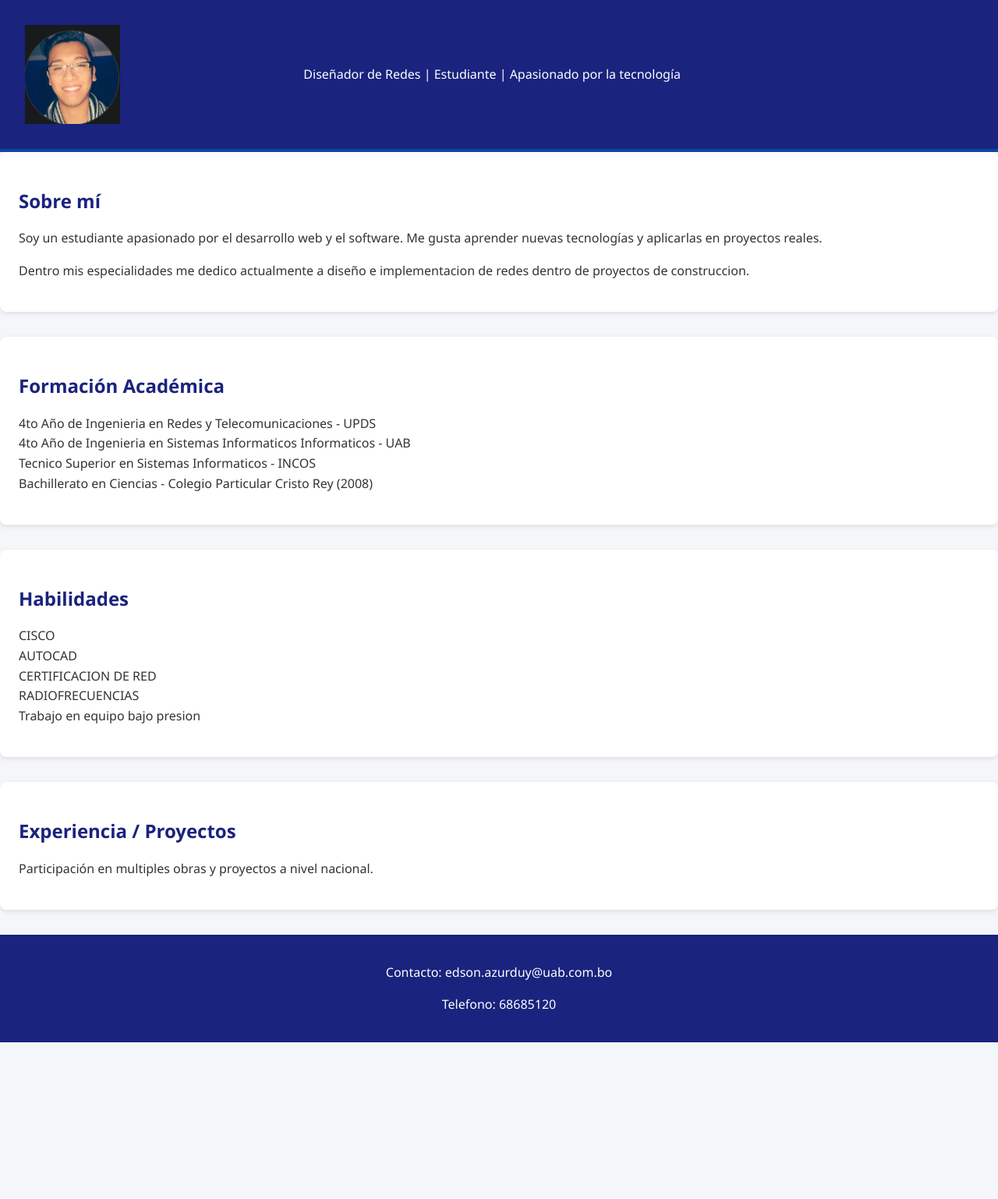
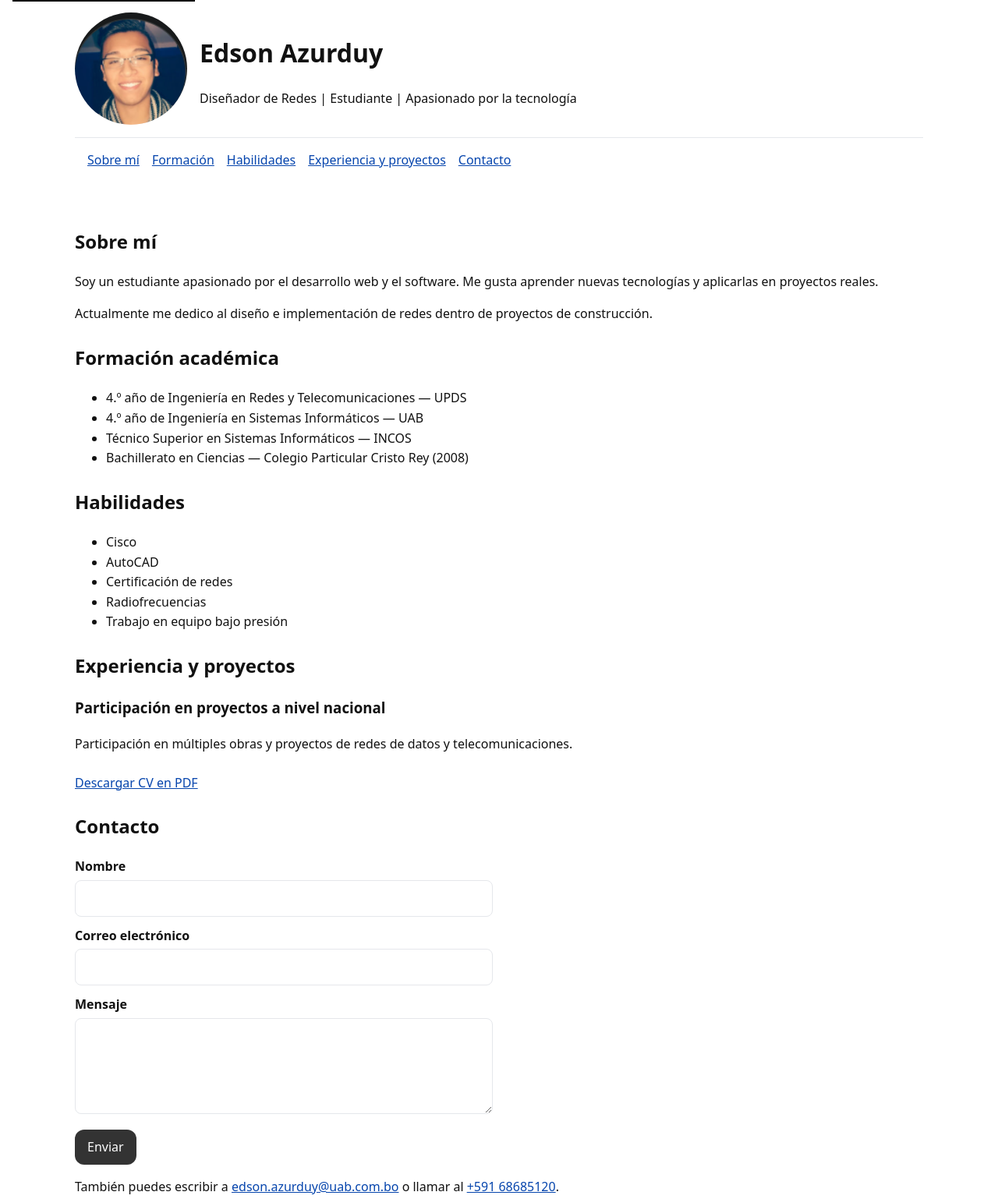
Before and after one commit to EdsonA8911/practicaSEVEN, a plain HTML site: page index.html in a window 1280 px wide. Shown: the top 1538 px of the page at 78% size. Before the commit the page ends 1337 px from the top, so only its background shows below. Drawn offline with Linux system fonts and the light colour scheme.

Commit message:
aCTUALIZACION DE HTML Y CSS

```diff
--- a/index.html
+++ b/index.html
@@ -1,53 +1,120 @@
 <!DOCTYPE html>
 <html lang="es">
 <head>
-    <meta charset="UTF-8">
-    <meta name="viewport" content="width=device-width, initial-scale=1.0">
-    <title>Currículum de Edson</title>
+  <meta charset="utf-8">
+  <meta name="viewport" content="width=device-width, initial-scale=1">
+  <title>Edson Azurduy | Currículum y Portafolio</title>
+  <meta name="description" content="Portafolio y currículum de Edson Azurduy, diseñador de redes y estudiante. Experiencia, formación, habilidades y proyectos. Contacto y enlaces a redes.">
   <link rel="stylesheet" href="style.css">
+  <script type="application/ld+json">
+  {
+    "@context": "https://schema.org",
+    "@type": "Person",
+    "name": "Edson Azurduy",
+    "jobTitle": "Diseñador de redes",
+    "description": "Diseñador de redes y estudiante de ingeniería. Experiencia en proyectos de construcción, radiofrecuencias y certificación de redes.",
+    "image": "img/perfil.png",
+    "email": "mailto:edson.azurduy@uab.com.bo",
+    "telephone": "+59168685120",
+    "url": "https://tu-dominio-o-github-pages.com/"
+  }
+  </script>
 </head>
 <body>
+  <!-- Skip link -->
+  <a class="skip-link" href="#contenido">Saltar al contenido principal</a>
+
   <header>
-        <img src="img/perfil.png" alt="Foto de perfil">
+    <div class="hero">
+      <img src="img/perfil.png"
+           alt="Foto de perfil de Edson Azurduy"
+           width="144" height="144"
+           loading="lazy" decoding="async">
+      <div>
         <h1>Edson Azurduy</h1>
         <p>Diseñador de Redes | Estudiante | Apasionado por la tecnología</p>
+      </div>
+    </div>
+
+    <nav aria-label="Secciones del sitio">
+      <ul>
+        <li><a href="#sobre-mi">Sobre mí</a></li>
+        <li><a href="#formacion">Formación</a></li>
+        <li><a href="#habilidades">Habilidades</a></li>
+        <li><a href="#experiencia">Experiencia y proyectos</a></li>
+        <li><a href="#contacto">Contacto</a></li>
+      </ul>
+    </nav>
   </header>
 
-    <section id="sobre-mi">
-        <h2>Sobre mí</h2>
+  <main id="contenido" tabindex="-1">
+    <section id="sobre-mi" aria-labelledby="sobre-mi-titulo">
+      <h2 id="sobre-mi-titulo">Sobre mí</h2>
       <p>Soy un estudiante apasionado por el desarrollo web y el software. Me gusta aprender nuevas tecnologías y aplicarlas en proyectos reales.</p>
-        <p>Dentro mis especialidades me dedico actualmente a diseño e implementacion de redes dentro de proyectos de construccion.</p>
+      <p>Actualmente me dedico al diseño e implementación de redes dentro de proyectos de construcción.</p>
     </section>
 
-    <section id="formacion">
-        <h2>Formación Académica</h2>
+    <section id="formacion" aria-labelledby="formacion-titulo">
+      <h2 id="formacion-titulo">Formación académica</h2>
       <ul>
-            <li>4to Año de Ingenieria en Redes y Telecomunicaciones - UPDS</li>
-            <li>4to Año de Ingenieria en Sistemas Informaticos Informaticos - UAB</li>
-            <li>Tecnico Superior en Sistemas Informaticos - INCOS</li>
-            <li>Bachillerato en Ciencias - Colegio Particular Cristo Rey (2008)</li>
+        <li>4.º año de Ingeniería en Redes y Telecomunicaciones — UPDS</li>
+        <li>4.º año de Ingeniería en Sistemas Informáticos — UAB</li>
+        <li>Técnico Superior en Sistemas Informáticos — INCOS</li>
+        <li>Bachillerato en Ciencias — Colegio Particular Cristo Rey (2008)</li>
       </ul>
     </section>
 
-    <section id="habilidades">
-        <h2>Habilidades</h2>
+    <section id="habilidades" aria-labelledby="habilidades-titulo">
+      <h2 id="habilidades-titulo">Habilidades</h2>
       <ul>
-            <li>CISCO</li>
-            <li>AUTOCAD</li>
-            <li>CERTIFICACION DE RED</li>
-            <li>RADIOFRECUENCIAS</li>
-            <li>Trabajo en equipo bajo presion</li>
+        <li>Cisco</li>
+        <li>AutoCAD</li>
+        <li>Certificación de redes</li>
+        <li>Radiofrecuencias</li>
+        <li>Trabajo en equipo bajo presión</li>
       </ul>
     </section>
 
-    <section id="experiencia">
-        <h2>Experiencia / Proyectos</h2>
-        <p>Participación en multiples obras y proyectos a nivel nacional.</p>
+    <section id="experiencia" aria-labelledby="experiencia-titulo">
+      <h2 id="experiencia-titulo">Experiencia y proyectos</h2>
+      <article aria-labelledby="exp-general">
+        <h3 id="exp-general">Participación en proyectos a nivel nacional</h3>
+        <p>Participación en múltiples obras y proyectos de redes de datos y telecomunicaciones.</p>
+      </article>
     </section>
 
+    <aside aria-label="Información adicional">
+      <h2 class="visually-hidden">Información adicional</h2>
+      <p><a href="docs/cv-edson-azurduy.pdf">Descargar CV en PDF</a></p>
+    </aside>
+
+    <section id="contacto" aria-labelledby="contacto-titulo">
+      <h2 id="contacto-titulo">Contacto</h2>
+      <form action="#" method="post">
+        <div class="field">
+          <label for="nombre">Nombre</label>
+          <input id="nombre" name="nombre" type="text" autocomplete="name" required>
+        </div>
+        <div class="field">
+          <label for="correo">Correo electrónico</label>
+          <input id="correo" name="correo" type="email" autocomplete="email" required>
+        </div>
+        <div class="field">
+          <label for="mensaje">Mensaje</label>
+          <textarea id="mensaje" name="mensaje" rows="4"></textarea>
+        </div>
+        <button type="submit">Enviar</button>
+      </form>
+      <p>También puedes escribir a <a href="mailto:edson.azurduy@uab.com.bo">edson.azurduy@uab.com.bo</a> o llamar al <a href="tel:+59168685120">+591 68685120</a>.</p>
+    </section>
+  </main>
+
   <footer>
-        <p>Contacto: edson.azurduy@uab.com.bo</p>
-        <p>Telefono: 68685120</p>
+    <h2 class="visually-hidden">Pie de página</h2>
+    <address>
+      <p>Correo: <a href="mailto:edson.azurduy@uab.com.bo">edson.azurduy@uab.com.bo</a></p>
+      <p>Teléfono: <a href="tel:+59168685120">+591 68685120</a></p>
+    </address>
   </footer>
 </body>
 </html>
--- a/style.css
+++ b/style.css
@@ -1,105 +1,105 @@
-/* =========================
-   Estilos generales
-========================= */
-body {
-    font-family: 'Segoe UI', Tahoma, Geneva, Verdana, sans-serif;
-    margin: 0;
-    padding: 0;
-    background-color: #f4f6f9;
-    color: #333;
-    line-height: 1.6;
+:root{
+  --bg:#ffffff;
+  --text:#111111;
+  --link:#0645ad;
+  --link-visited:#0b3d91;
+  --focus:#ff9900;
+  --border:#e5e7eb;
+  --btn-bg:#333333;       /* color de fondo botón */
+  --btn-bg-hover:#555555; /* hover */
+  --btn-bg-active:#111111;/* clic */
+  --btn-text:#ffffff;     /* texto del botón */
 }
 
-h1, h2, h3 {
-    color: #1a237e;
-    margin-bottom: 0.5em;
+html{scroll-behavior:smooth;}
+body{
+  margin:0;
+  font-family:system-ui,-apple-system,Segoe UI,Roboto,Ubuntu,Cantarell,Noto Sans,Arial,sans-serif;
+  background:var(--bg);
+  color:var(--text);
+  line-height:1.6;
+}
+a{color:var(--link);}
+a:visited{color:var(--link-visited);}
+a:focus-visible, button:focus-visible, input:focus-visible, textarea:focus-visible, select:focus-visible{
+  outline:3px solid var(--focus);
+  outline-offset:2px;
+}
+.skip-link{
+  position:absolute;
+  left:1rem;
+  top:-40px;
+  background:#000;
+  color:#fff;
+  padding:.5rem .75rem;
+  z-index:1000;
+}
+.skip-link:focus{ top:1rem; }
+header, nav, main, footer{
+  max-width:68rem;
+  margin-inline:auto;
+  padding:1rem;
+}
+.hero{
+  display:flex;
+  gap:1rem;
+  align-items:center;
+  border-bottom:1px solid var(--border);
+  padding-bottom:1rem;
+}
+.hero img{border-radius:50%;}
+nav ul{
+  display:flex;
+  gap:1rem;
+  list-style:none;
+  padding:0;
+  margin:0;
+  flex-wrap:wrap;
+}
+section{margin-block:1.5rem;}
+.field{margin-block: .75rem;}
+label{
+  display:block;
+  font-weight:600;
+  margin-bottom:.25rem;
+}
+input, textarea, select{
+  width:100%;
+  max-width:32rem;
+  padding:.6rem .7rem;
+  border:1px solid var(--border);
+  border-radius:.5rem;
+  font:inherit;
 }
 
-ul {
-    list-style-type: none;
-    padding: 0;
+/* 🔘 Botón accesible y oscuro */
+button{
+  padding:.6rem 1rem;
+  border:0;
+  border-radius:.75rem;
+  cursor:pointer;
+  background-color:var(--btn-bg);
+  color:var(--btn-text);
+  font:inherit;
+  transition: background-color .3s ease, transform .2s ease;
+}
+button:hover{
+  background-color:var(--btn-bg-hover);
+  transform:translateY(-2px);
+}
+button:active{
+  background-color:var(--btn-bg-active);
+  transform:translateY(0);
 }
 
-/* =========================
-   Encabezado
-========================= */
-header {
-    display: flex;
-    align-items: center;
-    background-color: #1a237e;
-    color: #fff;
-    padding: 2em;
-    border-bottom: 4px solid #0d47a1;
+.visually-hidden{
+  position:absolute;
+  width:1px;
+  height:1px;
+  padding:0;
+  margin:-1px;
+  overflow:hidden;
+  clip:rect(0 0 0 0);
+  white-space:nowrap;
+  border:0;
 }
-
-header .foto-perfil img {
-    width: 120px;
-    height: 120px;
-    border-radius: 50%;
-    border: 3px solid #fff;
-    margin-right: 1.5em;
-}
-
-header h1 {
-    margin: 0;
-    font-size: 2em;
-}
-
-header .subtitulo {
-    font-size: 1.1em;
-    margin-top: 0.3em;
-    font-style: italic;
-    color: #c5cae9;
-}
-
-/* =========================
-   Secciones principales
-========================= */
-main {
-    max-width: 900px;
-    margin: 2em auto;
-    padding: 0 1em;
-}
-
-section {
-    margin-bottom: 2em;
-    background: #fff;
-    padding: 1.5em;
-    border-radius: 8px;
-    box-shadow: 0 2px 6px rgba(0,0,0,0.1);
-}
-
-.lista-habilidades li {
-    background: #e8eaf6;
-    display: inline-block;
-    margin: 0.3em;
-    padding: 0.5em 1em;
-    border-radius: 20px;
-    font-size: 0.95em;
-    color: #1a237e;
-}
-
-article h3 {
-    margin-top: 0;
-    color: #0d47a1;
-}
-
-/* =========================
-   Pie de página
-========================= */
-footer {
-    background: #1a237e;
-    color: #fff;
-    text-align: center;
-    padding: 1.2em;
-    margin-top: 2em;
-}
-
-footer a {
-    color: #bbdefb;
-    text-decoration: none;
-}
-
-footer a:hover {
-    text-decoration: underline;
-}
```
Lines whose indentation alone changed are shown as unchanged.
